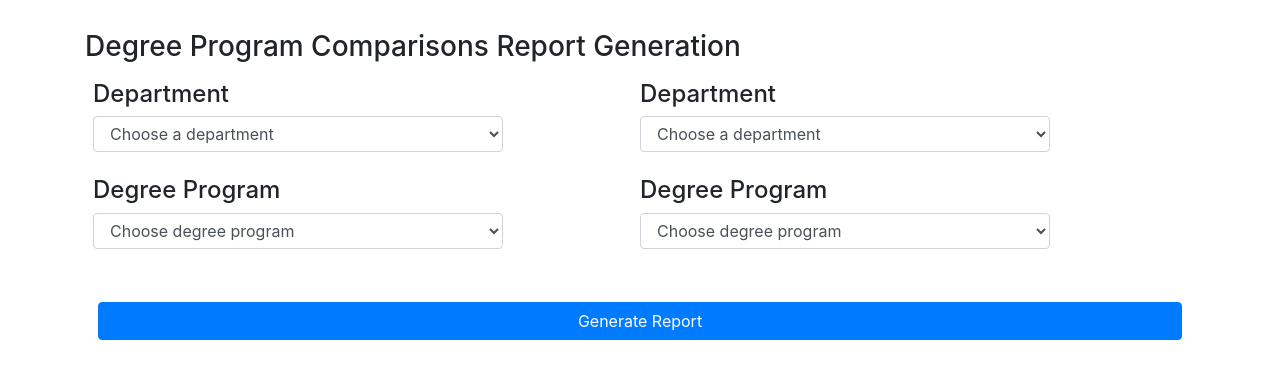
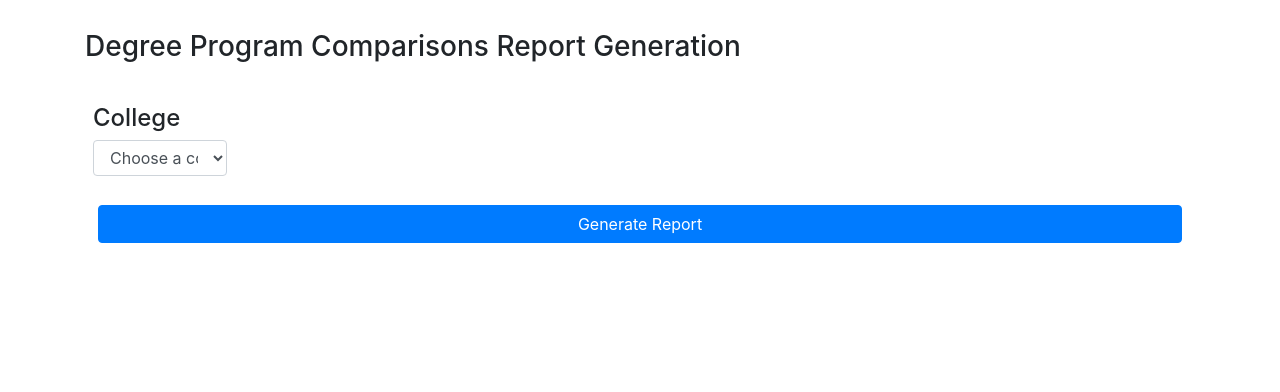
Before and after one commit to ddkeefer9/team-academia, a Django app: page /degree_comparison in a window 1280 px wide. Shown: the part 66-458 px from the top of the page. Run offline with Django 4.2, Linux system fonts and the light colour scheme; tables that the repository leaves empty hold one stand-in row (values such as "Sample post"); some libraries are stand-ins or nearby versions.

Commit message:
Updated degree comparison html/view files
Removed the two dropdowns we had for department and degree and replaced it with a single dropdown for colleges.

```diff
--- a/main/templates/reports/degree_program_comparison.html
+++ b/main/templates/reports/degree_program_comparison.html
@@ -18,59 +18,17 @@
     <div class="p-2">
       <form method="post", action="{% url 'degreecomparison' %}">
         {% csrf_token %}
-        <div style="width:50%; display:inline-block;">
-        <h4>Department</h4>
-        <select name="department" class="form-control col-9" title="" required id="id_department">
-          {% if start_department %}
-            <option value="{{ start_department.pk }}" selected hidden>{{ start_department.name }}</option>
-          {% else %}
-            <option value="" selected disabled hidden>Choose a department</option>
-          {% endif %}
-          {% for departments in showDepartments %}
-            <option value="{{ departments.pk }}" >{{ departments.name }}</option>
+        <div style="display:inline-block;">
+        <br>
+        <h4>College</h4>
+        <select name="college" class="form-control col-9" title="" required id="id_college">
+          <option value="" selected disabled hidden>Choose a college</option>
+          {% for colleges in showColleges %}
+            <option value="{{ colleges.pk }}" >{{ colleges.name }}</option>
           {% endfor %}
         </select>
 
-        <br>
-        <h4>Degree Program</h4>
-        <select name="degree-program" class="form-control col-9" title="" required id="id_degree-program">
-          {% if start_degree_program %}
-            <option value="{{ start_degree_program.name }}" selected hidden>{{ start_degree_program }}</option>
-          {% else %}
-            <option value="" selected >Choose degree program</option>
-          {% endif %}
-          <option value="All Programs">All Programs</option>
-          {% for degreePrograms in showDegrees %}
-            <option value="" >{{ degreePrograms.name }}</option>
-          {% endfor %}
-        </select>
-        <br>
-
-      </div><!--
-        this needs to be here in order for the divs to be formatted properly
-      --><div style="width:50%; display:inline-block;">
-          <h4>Department</h4>
-        <select name="department2" class="form-control col-9" title="" required id="id_department2">
-            <option value="" selected disabled hidden>Choose a department</option>
-          {% for departments in showDepartments %}
-            <option value="{{ departments.pk }}" >{{ departments.name }}</option>
-          {% endfor %}
-        </select>
-
-        <br>
-        <h4>Degree Program</h4>
-        <select name="degree-program2" class="form-control col-9" title="" required id="id_degree-program2">
-            <option value="" selected >Choose degree program</option>
-          <option value="All Programs">All Programs</option>
-          {% for degreePrograms in showDegrees %}
-            <option value="" >{{ degreePrograms.name }}</option>
-          {% endfor %}
-        </select>
-
-        <br>
-        </div>
-
-
+      </div>
 
         <br><br>
         <div style="text-align: center;">
@@ -78,8 +36,6 @@
             {% buttons %}
             <input type="submit" name="gen_pdf" class="btn btn-primary" value = "Generate Report">
             <br><br>
-            <!-- <a type="button" class="btn btn-primary" href="pdfDegreeGen" value = "DegreeComp">View Degree Comparison Data</a>
-            <br><br> -->
             {% endbuttons %}
           </ul>
         </div>
@@ -88,41 +44,4 @@
 
     </div>
   </div>
-
-
 {% endblock %}
-{% block endscripts %}
-<script>
-  var dept = $("#id_department")
-  dept.change(function () {
-     // var degreeName = dept[0].options[dept[0].selectedIndex].text;
-      var degreeName = dept.val()
-      $.ajax({
-        url: "/degreeDropdown",
-        data: {
-          'department': degreeName
-        },
-        success: function (data) {
-          $("#id_degree-program").html(data);
-        }
-      });
-    });
-</script>
-
-<script>
-  var dept2 = $("#id_department2")
-  dept2.change(function () {
-     // var degreeName = dept[0].options[dept[0].selectedIndex].text;
-      var degreeName2 = dept2.val()
-      $.ajax({
-        url: "/degreeDropdown",
-        data: {
-          'department': degreeName2
-        },
-        success: function (data) {
-          $("#id_degree-program2").html(data);
-        }
-      });
-    });
-</script>
-{% endblock %}
--- a/main/views/degree_comparison_view.py
+++ b/main/views/degree_comparison_view.py
@@ -2,7 +2,7 @@ from django.shortcuts import render
 from django.contrib import messages
 from django.http import FileResponse, HttpResponse
 from main.models import \
-        MakereportsReport, MakereportsSloinreport, MakereportsDegreeprogram, MakereportsDepartment, MakereportsSlostatus, \
+        MakereportsCollege, MakereportsReport, MakereportsSloinreport, MakereportsDegreeprogram, MakereportsDepartment, MakereportsSlostatus, \
         MakereportsSlostatus
 from AcademicAssessmentAssistant.settings import BASE_DIR
 from .reports_view import PDFPage
@@ -30,6 +30,8 @@ class DegreeCompPage():
 
         departments = MakereportsDepartment.objects.all()
         degreePrograms = MakereportsDegreeprogram.objects.all()
+        colleges = MakereportsCollege.objects.all()
+
         form = PdfForm()
 
         if request.method == "POST" and "department" in request.POST and "degree-program" in request.POST:
@@ -52,6 +54,7 @@ class DegreeCompPage():
             {
                 'showDepartments':departments,
                 'showDegrees':degreePrograms,
+                'showColleges':colleges,
                 'pdfForm':form
             }
         )
```
